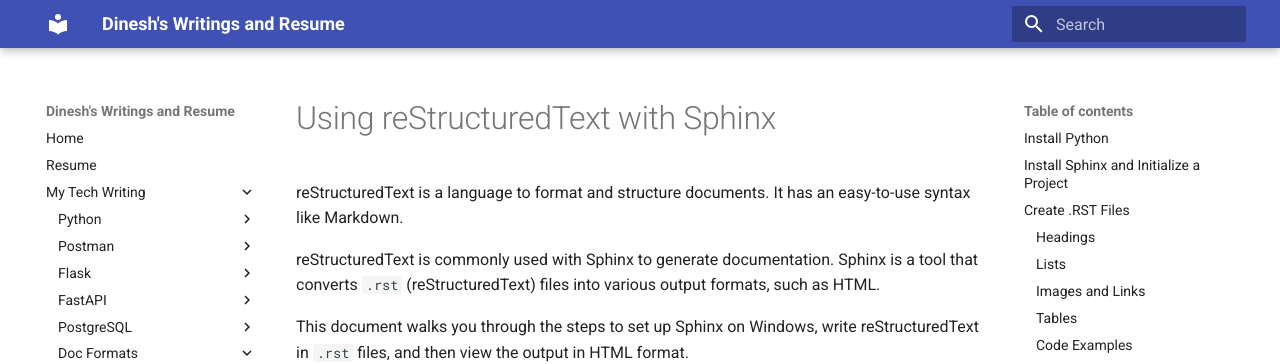
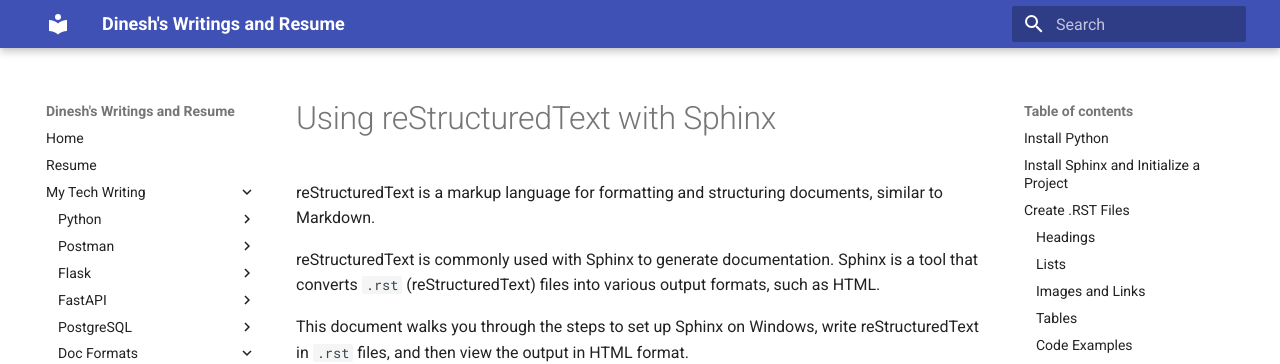
Before and after one commit to dineshnair-doc/dineshnair-doc.github.io, an MkDocs documentation site: the page built from src/mytechdocs/doc21/Using_reStructuredText.md, in a window 1280 px wide and 900 px high. Shown: the top 364 px of the window. Built offline with MkDocs 1.6.1 and Material for MkDocs 9.7.7, drawn with Linux system fonts in a browser that asks for light colours.

Commit message:
Updated rst doc

```diff
--- a/docs/mytechdocs/doc21/Using_reStructuredText.html
+++ b/docs/mytechdocs/doc21/Using_reStructuredText.html
@@ -1478,7 +1478,7 @@
 
 
 <h1 id="using-restructuredtext-with-sphinx">Using reStructuredText with Sphinx</h1>
-<p>reStructuredText is a language to format and structure documents. It has an easy-to-use syntax like Markdown.</p>
+<p>reStructuredText is a markup language for formatting and structuring documents, similar to Markdown.</p>
 <p>reStructuredText is commonly used with Sphinx to generate documentation. Sphinx is a tool that converts <code>.rst</code> (reStructuredText) files into various output formats, such as HTML.</p>
 <p>This document walks you through the steps to set up Sphinx on Windows, write reStructuredText in <code>.rst</code> files, and then view the output in HTML format.</p>
 <hr />
--- a/src/mytechdocs/doc21/Using_reStructuredText.md
+++ b/src/mytechdocs/doc21/Using_reStructuredText.md
@@ -1,5 +1,5 @@
 # Using reStructuredText with Sphinx
-reStructuredText is a language to format and structure documents. It has an easy-to-use syntax like Markdown.
+reStructuredText is a markup language for formatting and structuring documents, similar to Markdown.
 
 reStructuredText is commonly used with Sphinx to generate documentation. Sphinx is a tool that converts `.rst` (reStructuredText) files into various output formats, such as HTML.
 
```
Also changed, not shown: docs/search/search_index.json.
